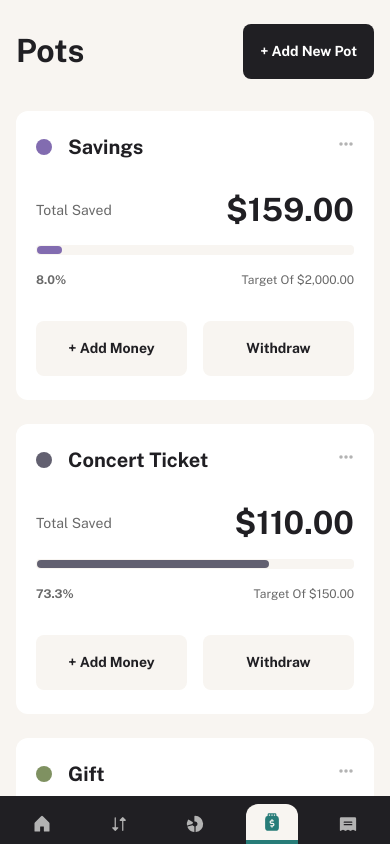
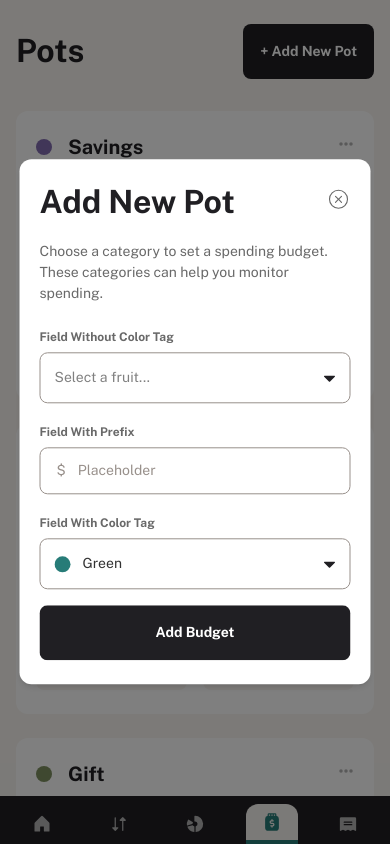
Before and after one commit to CrownedTechie/personal-finance-app, a React (Vite) app: page /pots in a window 390 px wide. Built offline with nearby package versions, Linux system fonts and the light colour scheme.

Commit message:
--feat:: implement modal component and make it responsive

```diff
--- a/src/components/index.ts
+++ b/src/components/index.ts
@@ -5,9 +5,10 @@ export * from "./cards";
 export * from "./chart";
 export * from "./container";
 export * from "./contentHeader";
-export * from "./listView"
+export * from "./listView";
+export * from "./modal";
 export * from "./selectDropdown";
 export * from "./sidebar";
-export * from "./tabs"
+export * from "./tabs";
 export * from "./textField";
 export * from "./typography";
--- /dev/null
+++ b/src/components/modal/ModalWrapper.tsx
@@ -0,0 +1,18 @@
+import { forwardRef, ReactNode } from "react";
+
+interface IModalWrapperProps extends React.DialogHTMLAttributes<HTMLDialogElement> {
+ children: ReactNode;
+};
+
+export const ModalWrapper = forwardRef<HTMLDialogElement, IModalWrapperProps>
+ (({children, ...props}, ref) => {
+  return (
+   <dialog
+    ref={ref}
+    className="bg-white fixed inset-1/2 -translate-x-1/2 -translate-y-1/2 rounded-150 px-250 py-300 md:p-400 flex flex-col gap-250 shadow-md w-[90%] md:w-[35rem] min-h-fit"
+    {...props}
+   >
+    {children}
+   </dialog>
+  );
+});
--- /dev/null
+++ b/src/components/modal/index.tsx
@@ -0,0 +1,70 @@
+import { colorOptions, fruitOptions } from "@/constants/data";
+import { ContentHeader } from "../contentHeader";
+import { TextField } from "../textField";
+import { Typography } from "../typography";
+import { ModalWrapper } from "./ModalWrapper";
+import { Button } from "../button";
+import { useEffect, useRef, useState } from "react";
+import { PiXCircleLight } from "react-icons/pi";
+
+interface IModalProps {
+
+};
+
+export const Modal = ({}: IModalProps) => {
+ const modalRef = useRef<HTMLDialogElement>(null);
+ const [isOpen, setIsOpen] = useState(true);
+
+ useEffect(() => {
+  if (isOpen) {
+   modalRef.current?.showModal();
+  }
+ }, [isOpen]);
+
+ return (
+  <ModalWrapper ref={modalRef}>
+   <ContentHeader
+    as="h1"
+    title="Add New Pot"
+    fontWeight="bold"
+    buttonGroup={
+     <Button
+      className="outline-none text-grey300 cursor-pointer"
+     >
+      <PiXCircleLight className="size-300 text-grey500" />
+     </Button>
+    }
+   />
+
+   <Typography
+    color="grey500"
+   >
+    Choose a category to set a spending budget. These categories can help you monitor spending.
+   </Typography>
+
+   <form className="flex flex-col gap-200">
+    <TextField
+     fieldType="select"
+     labelText="Field Without Color Tag"
+     selectOptions={fruitOptions}
+     selectPlaceholder="Select a fruit..."
+    />
+    <TextField
+     inputType="text"
+     labelText="Field With Prefix"
+     prefix
+    />
+    <TextField
+     fieldType="select"
+     labelText="Field With Color Tag"
+     selectOptions={colorOptions}
+     selectDefaultValue={colorOptions[0]}
+    />
+
+    <Button variant="primary">
+     Add Budget
+    </Button>
+   </form>
+  </ModalWrapper>
+ );
+};
--- a/src/index.css
+++ b/src/index.css
@@ -87,5 +87,9 @@
 }
 
 body {
-  background-color: var(--color-grey100);
+  @apply bg-grey100;
 }
+
+dialog::backdrop {
+  @apply bg-[#00000080];
+}
--- a/src/pages/app/Pots.tsx
+++ b/src/pages/app/Pots.tsx
@@ -1,7 +1,17 @@
-import { Button, ContentHeader, PotsCard } from "@/components";
+import { Button, ContentHeader, Modal, PotsCard } from "@/components";
 import { potsList } from "@/constants/data";
 
 export const Pots = () => {
+ // if (isOpen) {
+ //  dialogRef.current?.showModal();
+ // } else {
+ //  dialogRef.current?.close();
+ // }
+
+ // const toggleModal = () => {
+ //  setIsOpen(prev => !prev)
+ // };
+
  return (
   <div className="flex flex-col gap-400">
    <header>
@@ -30,6 +40,7 @@ export const Pots = () => {
      />
     ))}
    </section>
+   <Modal />
   </div>
  );
 }
```
